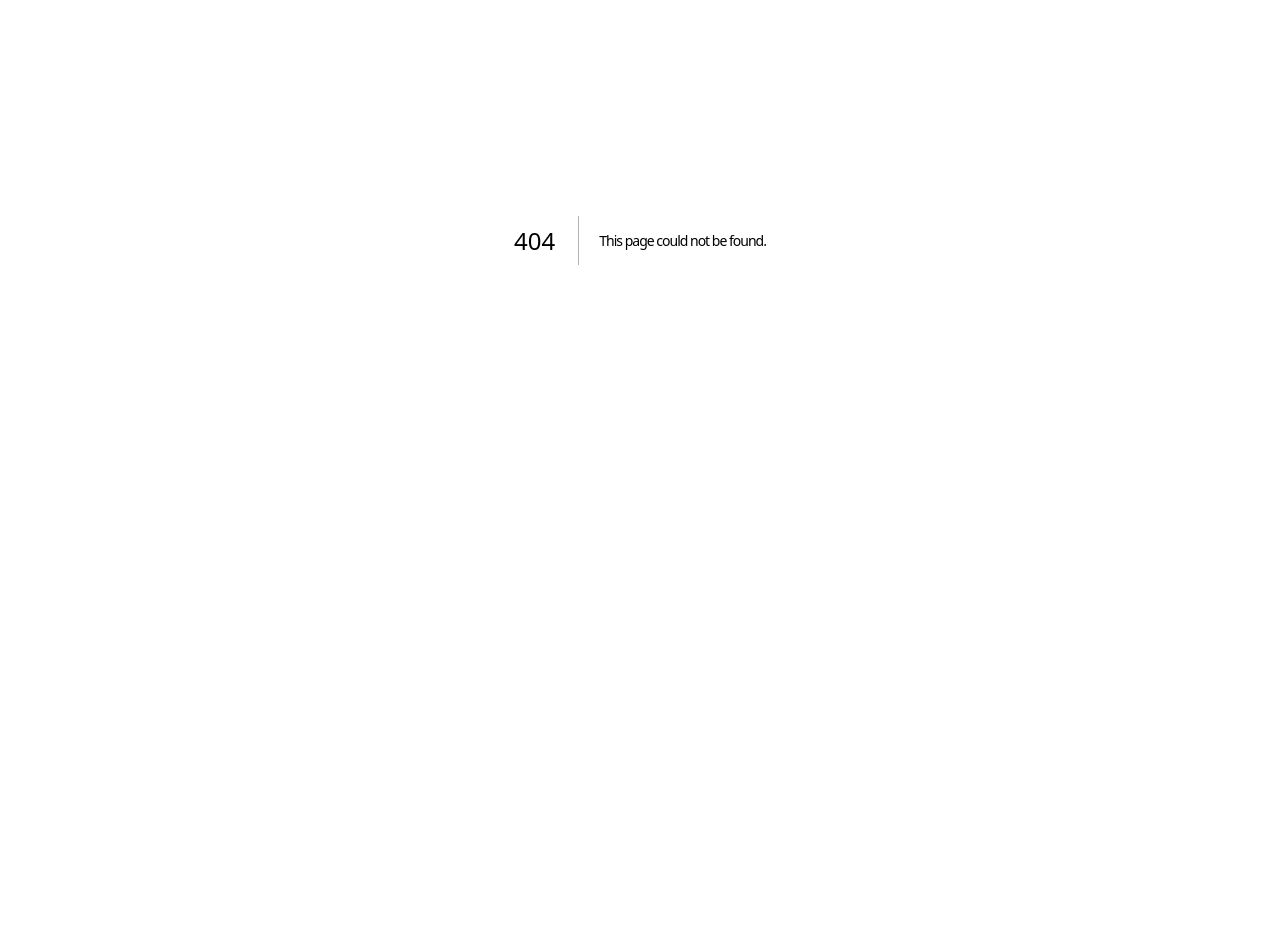
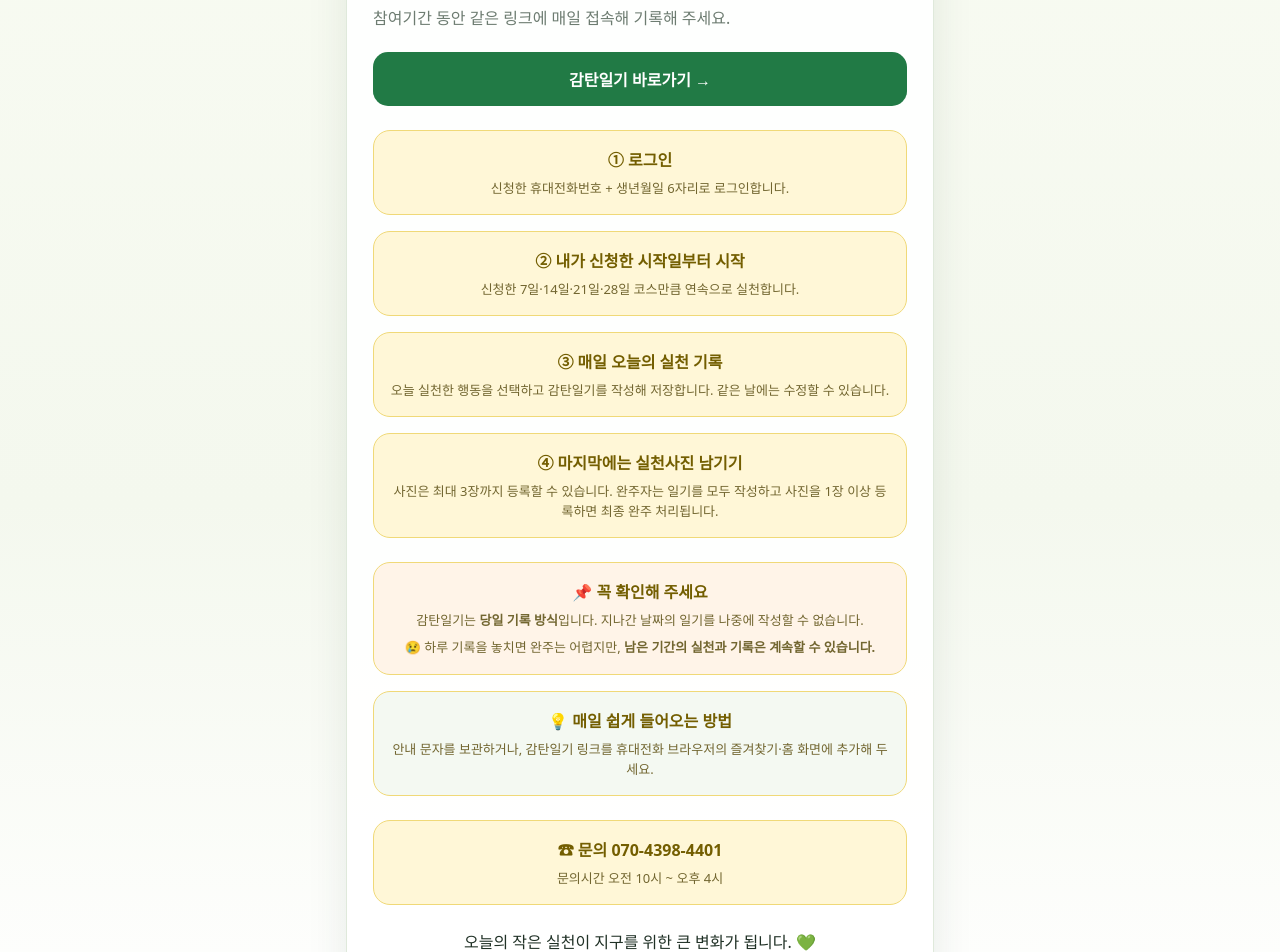
Before and after one commit to mozza1024-afk/gamthan-week, a Next.js app: page /guide in a window 1280 px wide. Before the commit this address had no page. Shown: the part 160-1112 px from the top of the page. Before the commit the page ends 800 px from the top, so only its background shows below. Built offline with nearby package versions, Linux system fonts and the light colour scheme.

Commit message:
Create page.js

```diff
--- /dev/null
+++ b/app/guide/page.js
@@ -0,0 +1,154 @@
+export const metadata = {
+  title: '감탄위크 이용안내',
+  description: '감탄위크 실천마라톤 감탄일기 이용방법'
+};
+
+export default function GuidePage() {
+  return (
+    <main className="app-shell">
+
+      <section className="panel">
+
+        <p className="eyebrow">
+          온기동행
+        </p>
+
+        <h1>
+          🌱 감탄위크 이용안내
+        </h1>
+
+        <p className="panel-intro">
+          별도의 앱을 설치하지 않습니다.<br />
+          참여기간 동안 같은 링크에 매일 접속해 기록해 주세요.
+        </p>
+
+        <a
+          href="https://gamthan-week.vercel.app"
+          className="button primary"
+          style={{
+            display: 'block',
+            textAlign: 'center',
+            textDecoration: 'none'
+          }}
+        >
+          감탄일기 바로가기 →
+        </a>
+
+        <div
+          className="today-card"
+          style={{
+            marginTop: '24px'
+          }}
+        >
+          <strong>
+            ① 로그인
+          </strong>
+
+          <p>
+            신청한 휴대전화번호 + 생년월일 6자리로 로그인합니다.
+          </p>
+        </div>
+
+        <div className="today-card">
+          <strong>
+            ② 내가 신청한 시작일부터 시작
+          </strong>
+
+          <p>
+            신청한 7일·14일·21일·28일 코스만큼
+            연속으로 실천합니다.
+          </p>
+        </div>
+
+        <div className="today-card">
+          <strong>
+            ③ 매일 오늘의 실천 기록
+          </strong>
+
+          <p>
+            오늘 실천한 행동을 선택하고 감탄일기를 작성해 저장합니다.
+            같은 날에는 수정할 수 있습니다.
+          </p>
+        </div>
+
+        <div className="today-card">
+          <strong>
+            ④ 마지막에는 실천사진 남기기
+          </strong>
+
+          <p>
+            사진은 최대 3장까지 등록할 수 있습니다.
+            완주자는 일기를 모두 작성하고 사진을 1장 이상 등록하면
+            최종 완주 처리됩니다.
+          </p>
+        </div>
+
+        <div
+          className="today-card"
+          style={{
+            background: '#fff4e8',
+            marginTop: '24px'
+          }}
+        >
+          <strong>
+            📌 꼭 확인해 주세요
+          </strong>
+
+          <p>
+            감탄일기는 <b>당일 기록 방식</b>입니다.
+            지나간 날짜의 일기를 나중에 작성할 수 없습니다.
+          </p>
+
+          <p>
+            😢 하루 기록을 놓치면 완주는 어렵지만,
+            <b> 남은 기간의 실천과 기록은 계속할 수 있습니다.</b>
+          </p>
+        </div>
+
+        <div
+          className="today-card"
+          style={{
+            background: '#f4f9f2'
+          }}
+        >
+          <strong>
+            💡 매일 쉽게 들어오는 방법
+          </strong>
+
+          <p>
+            안내 문자를 보관하거나,
+            감탄일기 링크를 휴대전화 브라우저의
+            즐겨찾기·홈 화면에 추가해 두세요.
+          </p>
+        </div>
+
+        <div
+          className="today-card"
+          style={{
+            textAlign: 'center',
+            marginTop: '24px'
+          }}
+        >
+          <strong>
+            ☎ 문의 070-4398-4401
+          </strong>
+
+          <p>
+            문의시간 오전 10시 ~ 오후 4시
+          </p>
+        </div>
+
+        <p
+          style={{
+            textAlign: 'center',
+            marginTop: '24px'
+          }}
+        >
+          오늘의 작은 실천이 지구를 위한 큰 변화가 됩니다. 💚
+        </p>
+
+      </section>
+
+    </main>
+  );
+}
```
